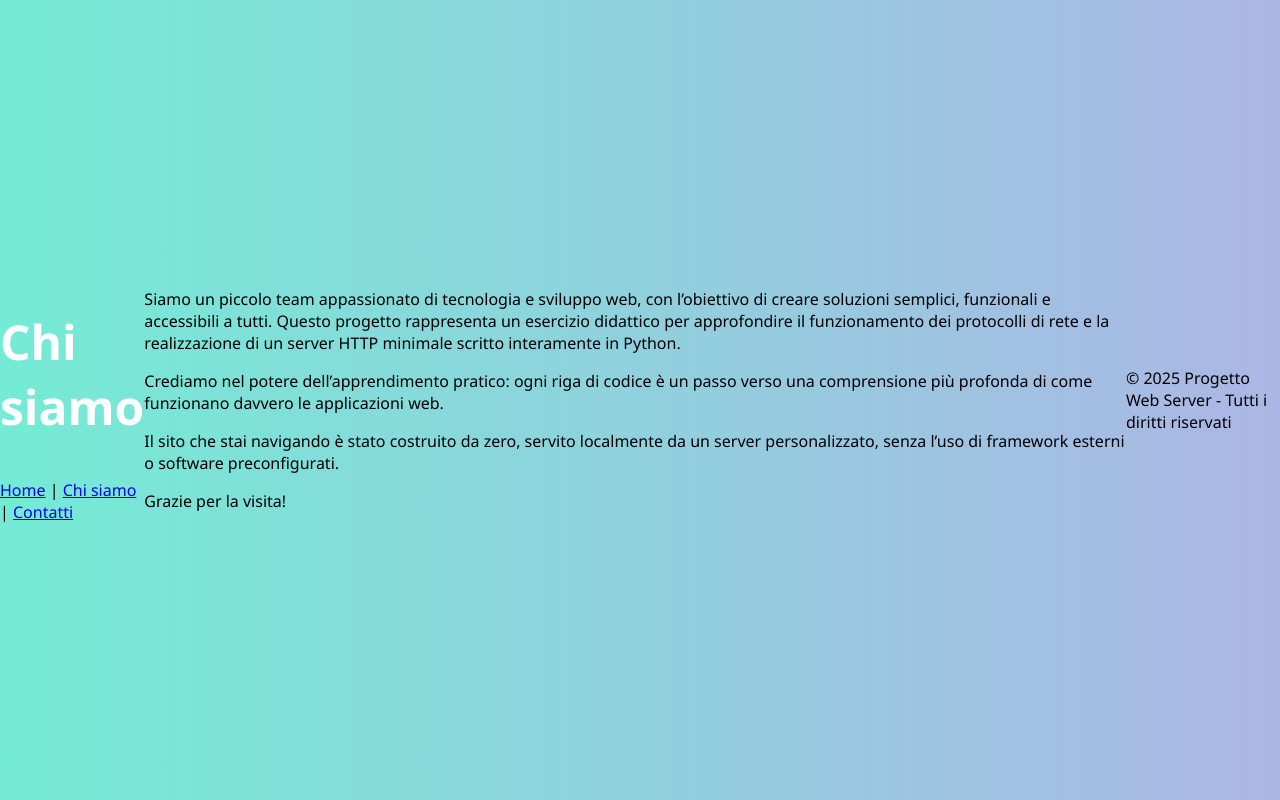
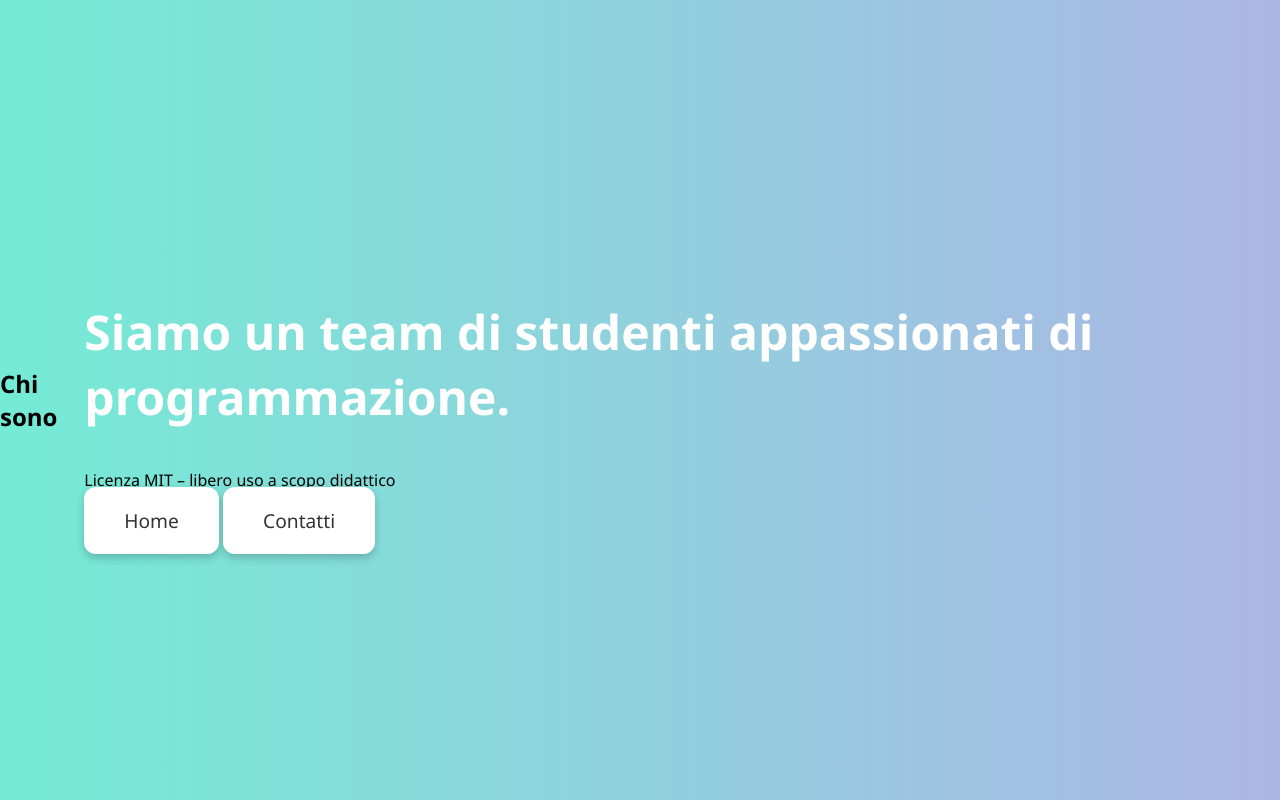
Before and after one commit to GiovanniRava/progettoProgrammazioneReti, a plain HTML site: page www/about.html in a window 1280 px wide. Drawn offline with Linux system fonts and the light colour scheme.

Commit message:
trying to modify layout

```diff
--- a/www/about.html
+++ b/www/about.html
@@ -5,35 +5,19 @@
     <title>Chi siamo</title>
     <link rel="stylesheet" href="style.css">
 </head>
-<body>
+<body class="about-layout">
     <header>
-        <h1>Chi siamo</h1>
-        <nav>
-            <a href="index.html">Home</a> |
-            <a href="about.html">Chi siamo</a> |
-            <a href="contact.html">Contatti</a>
-        </nav>
+        <h2 class="top-title">Chi sono</h2>
     </header>
 
     <main>
-        <section>
-            <p>
-                Siamo un piccolo team appassionato di tecnologia e sviluppo web, con l’obiettivo di creare soluzioni semplici, funzionali e accessibili a tutti. Questo progetto rappresenta un esercizio didattico per approfondire il funzionamento dei protocolli di rete e la realizzazione di un server HTTP minimale scritto interamente in Python.
-            </p>
-            <p>
-                Crediamo nel potere dell’apprendimento pratico: ogni riga di codice è un passo verso una comprensione più profonda di come funzionano davvero le applicazioni web.
-            </p>
-            <p>
-                Il sito che stai navigando è stato costruito da zero, servito localmente da un server personalizzato, senza l’uso di framework esterni o software preconfigurati.
-            </p>
-            <p>
-                Grazie per la visita!
-            </p>
-        </section>
+        <h1 class="main-info">Siamo un team di studenti appassionati di programmazione.</h1>
+        <p class="license">Licenza MIT – libero uso a scopo didattico</p>
+
+        <div class="bottom-links">
+            <a href="index.html" class="link-box">Home</a>
+            <a href="contact.html" class="link-box">Contatti</a>
+        </div>
     </main>
-
-    <footer>
-        <p>&copy; 2025 Progetto Web Server - Tutti i diritti riservati</p>
-    </footer>
 </body>
 </html>
```
